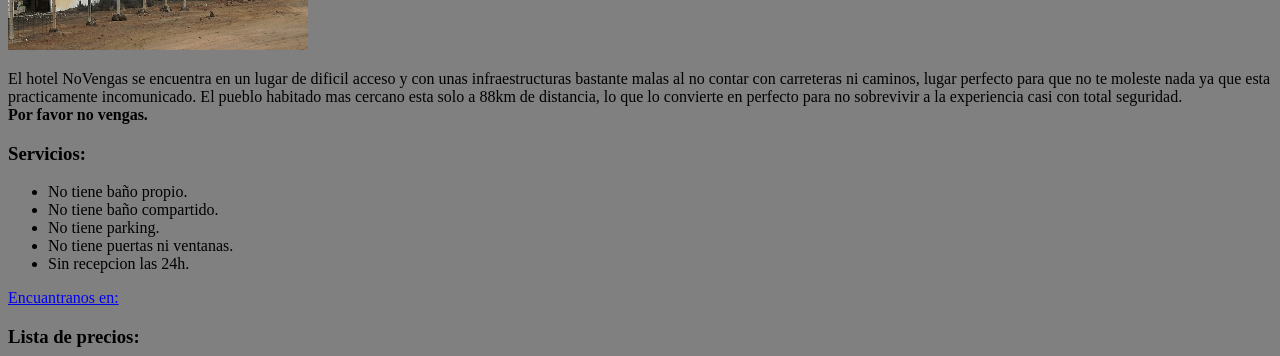
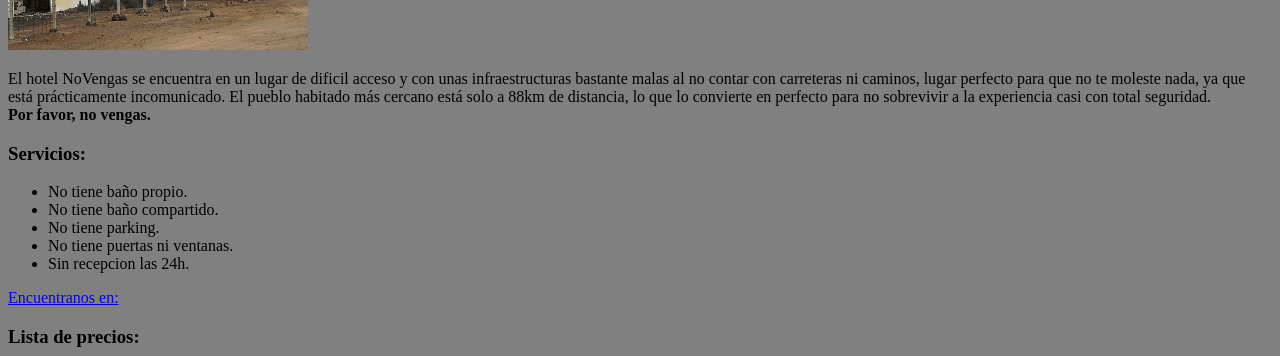
Before and after one commit to andarijaros/Hotel, a plain HTML site: page index.html in a window 1280 px wide. Shown: the part 277-633 px from the top of the page. Drawn offline with Linux system fonts and the light colour scheme.

Commit message:
Version 1

```diff
--- a/index.html
+++ b/index.html
@@ -19,10 +19,10 @@
     <p>
         El hotel NoVengas se encuentra en un lugar de dificil acceso
         y con unas infraestructuras bastante malas al no contar con carreteras ni caminos,
-        lugar perfecto para que no te moleste nada ya que esta practicamente incomunicado.
-        El pueblo habitado mas cercano esta solo a 88km de distancia, lo que lo convierte en perfecto
+        lugar perfecto para que no te moleste nada, ya que está prácticamente incomunicado.
+        El pueblo habitado más cercano está solo a 88km de distancia, lo que lo convierte en perfecto
         para no sobrevivir a la experiencia casi con total seguridad.<br>
-        <strong>Por favor no vengas.</strong>
+        <strong>Por favor, no vengas.</strong>
     </p>
     <p>
         <h3>Servicios:</h3>
@@ -35,7 +35,7 @@
         </ul>
     </p>
     <p>
-        <a href="http://turismorural.com" target="_blank">Encuantranos en:</a>
+        <a href="http://turismorural.com" target="_blank">Encuentranos en:</a>
     </p>
     <p>
         <h3>Lista de precios:</h3>
```
